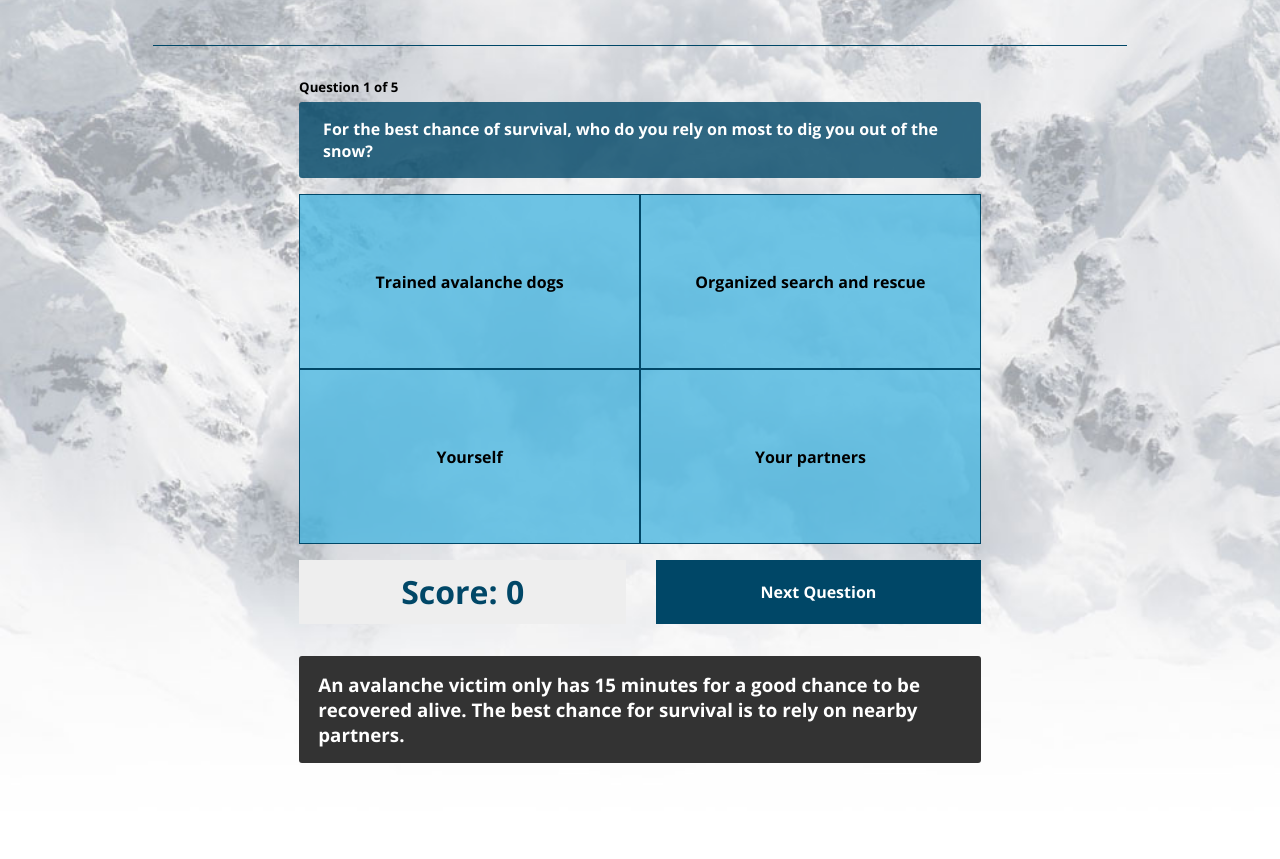
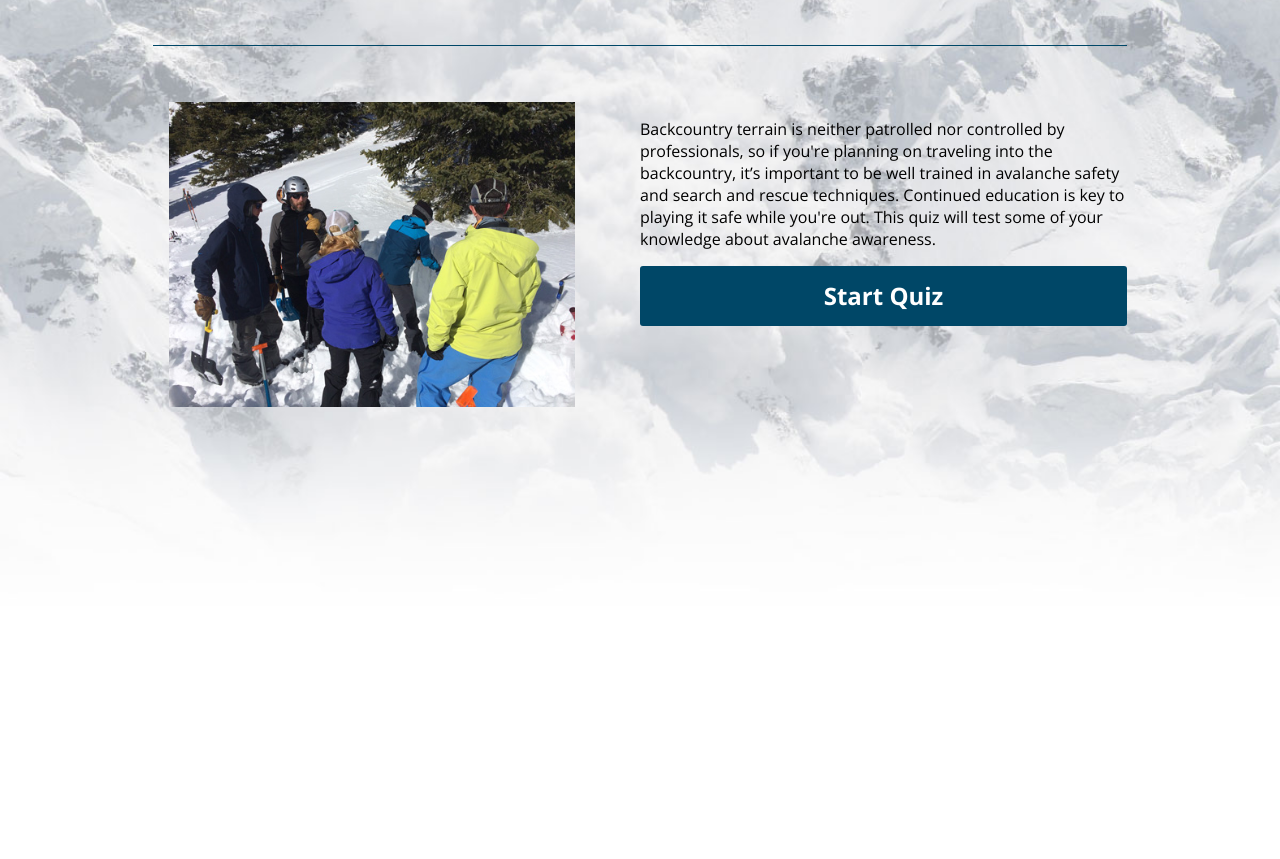
Before and after one commit to billingsby/quiz-app, a plain HTML site: page index.html in a window 1280 px wide. Shown: the part 194-1053 px from the top of the page. After the commit the page ends 800 px from the top, so only its background shows below. Drawn offline with nearby package versions, Linux system fonts and the light colour scheme.

Commit message:
working non-interactive project

```diff
--- a/css/style.css
+++ b/css/style.css
@@ -24,11 +24,23 @@ body {
 
 }
 
+.facts, .quiz-control, .quiz .center-container {
+  margin: 1em auto;
+  padding: 0;
+  width: 55%;
+  height: auto;
+  overflow: hidden;
+}
+
 hr {
   border: 0;
   height: 1px;
   background: #004767;
   margin-top: 3em;
+}
+
+.button {
+  border-radius: 3px;
 }
 
 .hidden {
@@ -96,14 +108,17 @@ hr {
 
 .start-quiz .btn-quiz-start {
   width: 100%;
+  height: 2.5em;
   font-family: 'Open Sans', sans-serif;
+  font-size: 1.5em;
   font-weight: 700;
+  line-height: 2.5em;
 }
 
 /* Quiz */
 
 .quiz .question-number {
-  width: 70%;
+
   margin:2em auto 0 auto;
   padding: 0;
 }
@@ -112,7 +127,7 @@ hr {
   margin: .5em 0;
 }
 .quiz .quiz-questions {
-  width: 70%;
+
   margin: 0 auto 1em auto;
   background-color: rgba(0,71,103,0.8);
   color: white;
@@ -127,11 +142,6 @@ hr {
   margin:0;
 }
 
-.quiz .center-container {
-  width: 70%;
-  margin: 0 auto;
-  overflow: hidden;
-}
 
 .quiz .center-container .answer-left, .answer-right {
   background-color: rgba(64,179,223,0.75);
@@ -158,14 +168,6 @@ hr {
 
 /* Score */
 
-
-
-.quiz-control .center-container {
-  width: 70%;
-  margin: 1em auto;
-  overflow: hidden;
-}
-
 .quiz-control .center-container .score-container {
   margin: 0;
   padding-right: 0;
@@ -176,6 +178,7 @@ hr {
   color: #004767;
   line-height: 4em;
   float:left;
+  border-radius: 3px;
 
 }
 
@@ -199,16 +202,19 @@ hr {
   line-height: 4em;
 }
 
-.quiz-control .facts  {
-  clear: both;
-  margin: 1em 0 5em 0;
-  padding: 1em 1.2em;
+/* Facts */
+
+.facts .facts-container {
+
+  margin-bottom: 6em;
+  padding: 1.5em 1.5em;
   background-color: #333333;
   border-radius: 3px;
+  width: 100%;
+  color: white;
+}
+
+.facts .facts-container .fun-fact {
+  margin: 0 2em;
 
 }
-
-.quiz-control .facts .fun-fact {
-  margin: 0 auto;
-  color: white;
-}
--- a/index.html
+++ b/index.html
@@ -22,7 +22,7 @@
     </div>
   </header>
 
-  <section class="start-quiz hidden">
+  <section class="start-quiz">
     <div class="content">
 
       <div class="left">
@@ -37,15 +37,15 @@
     </div>
   </section>
 
-  <section class="quiz ">
-    <div class="content">
+  <section class="quiz hidden">
+    <div class="center-container">
       <div class="question-number">
         <h5>Question <span class="current-question">1</span> of 5</h5>
       </div>
       <div class="quiz-questions">
         <h3 class="question">For the best chance of survival, who do you rely on most to dig you out of the snow?</h3>
       </div>
-      <div class="center-container">
+
         <div class="answer-left">
           <span class="answer" id="answer-1">Trained avalanche dogs</span>
         </div>
@@ -58,12 +58,12 @@
         <div class="answer-right">
           <span class="answer" id="answer-4">Your partners</span>
         </div>
-      </div>
+
     </div>
   </section>
 
-  <section class="quiz-control">
-    <div class="content">
+  <section class="quiz-control hidden">
+
       <div class="center-container">
         <div class="score-container">
           <h1 class="score-count">Score: <span class="score">0</span></h1>
@@ -71,14 +71,20 @@
         <div class="btn-right">
           <a href="#" class="button button-flat-primary btn-next-question">Next Question</a>
         </div>
-      </div>
+
+    </div>
+  </section>
+
+  <section class="facts hidden">
+
       <div class="center-container">
-        <div class="facts">
+        <div class="facts-container"
           <h3 class="fun-fact">An avalanche victim only has 15 minutes for a good chance to be recovered alive. The best chance for survival is to rely on nearby partners.</h3>
         </div>
-      </div>
+
     </div>
   </section>
+  <script src="http://code.jquery.com/jquery.min.js"></script>
   <script src="js/script.js"></script>
   <script src="js/buttons.js"></script>
 </body>
--- a/js/script.js
+++ b/js/script.js
@@ -0,0 +1,9 @@
+$(document).ready(function(){
+
+$('.btn-quiz-start').click(function() {
+  $('.start-quiz').toggle();
+  $('.quiz, .quiz-control, .facts').toggle();
+});
+
+
+}());
```
